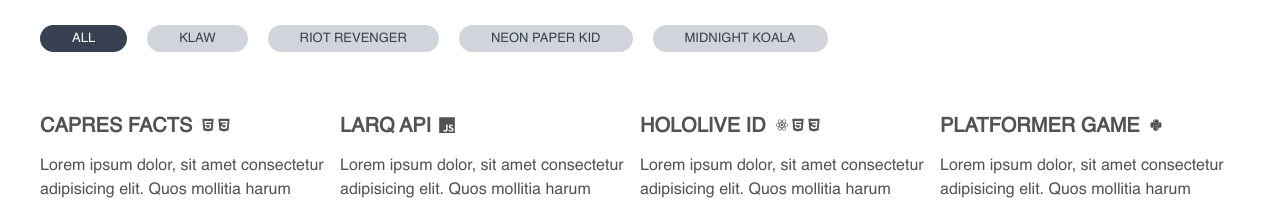
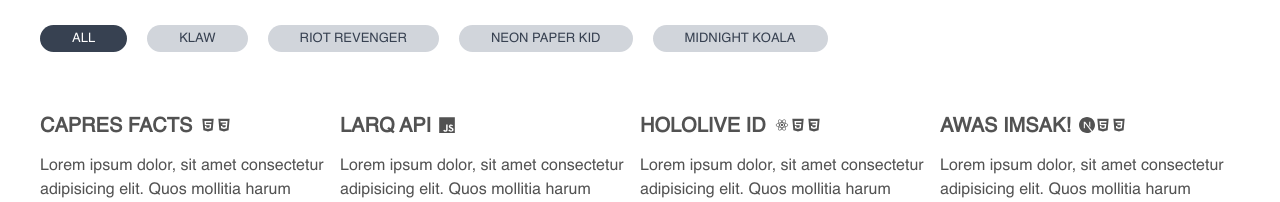
Before and after one commit to klawcodes/klawklawporto, a Next.js app: page / in a window 1280 px wide. Shown: the part 1868-2070 px from the top of the page. Built offline with nearby package versions, Linux system fonts and the light colour scheme.

Commit message:
add Awas Imsak!

```diff
--- a/app/works/page.tsx
+++ b/app/works/page.tsx
@@ -1,7 +1,7 @@
 'use client'
 
 import { DiReact, DiHtml5, DiCss3, DiJsBadge, DiPython } from "react-icons/di"
-import { SiBlender, SiVuedotjs, SiElectron, SiAdobeillustrator, SiAdobephotoshop, SiAdobeaftereffects, SiAbletonlive } from "react-icons/si";
+import { SiBlender, SiNextdotjs, SiElectron, SiAdobeillustrator, SiAdobephotoshop, SiAdobeaftereffects, SiAbletonlive } from "react-icons/si";
 import { useState, useEffect } from 'react'
 import AOS from 'aos';
 import "aos/dist/aos.css";
@@ -103,11 +103,13 @@
                     </div>
                     <div className={`${selectedCategory === 'ALL' || selectedCategory === 'KLAW' ? '' : 'hidden'}`}>
                         <div className="flex items-center mb-3">
-                            <h2 className="helvetica mr-2 text-[20px] font-bold">PLATFORMER GAME</h2>
-                            <DiPython title="Javascript" className="icon mb-1"/>
+                            <h2 className="helvetica mr-2 text-[20px] font-bold">AWAS IMSAK!</h2>
+                            <SiNextdotjs title="next js" className="icon mb-1"/>
+                            <DiHtml5 title="HTML" className="icon mb-1"/>
+                            <DiCss3 title="CSS" className="icon mb-1"/>
                         </div>
                         <p className="helvetica mb-3 text-[16px]">Lorem ipsum dolor, sit amet consectetur adipisicing elit. Quos mollitia harum voluptates, </p>
-                        <a href="https://github.com/secretego/platformer-game" target="_blank"><button className="helvetica bg-gray-300 hover:bg-gray-700 text-gray-700 hover:text-gray-300 py-1 px-8 text-[13px] rounded-full transition duration-300 ease-in-out">VIEW WORK</button></a>
+                        <a href="https://github.com/klawcodes/awas-imsak" target="_blank"><button className="helvetica bg-gray-300 hover:bg-gray-700 text-gray-700 hover:text-gray-300 py-1 px-8 text-[13px] rounded-full transition duration-300 ease-in-out">VIEW WORK</button></a>
                     </div>
                     <div className={`${selectedCategory === 'ALL' || selectedCategory === 'KLAW' ? '' : 'hidden'}`}>
                         <div className="flex items-center mb-3">
```
